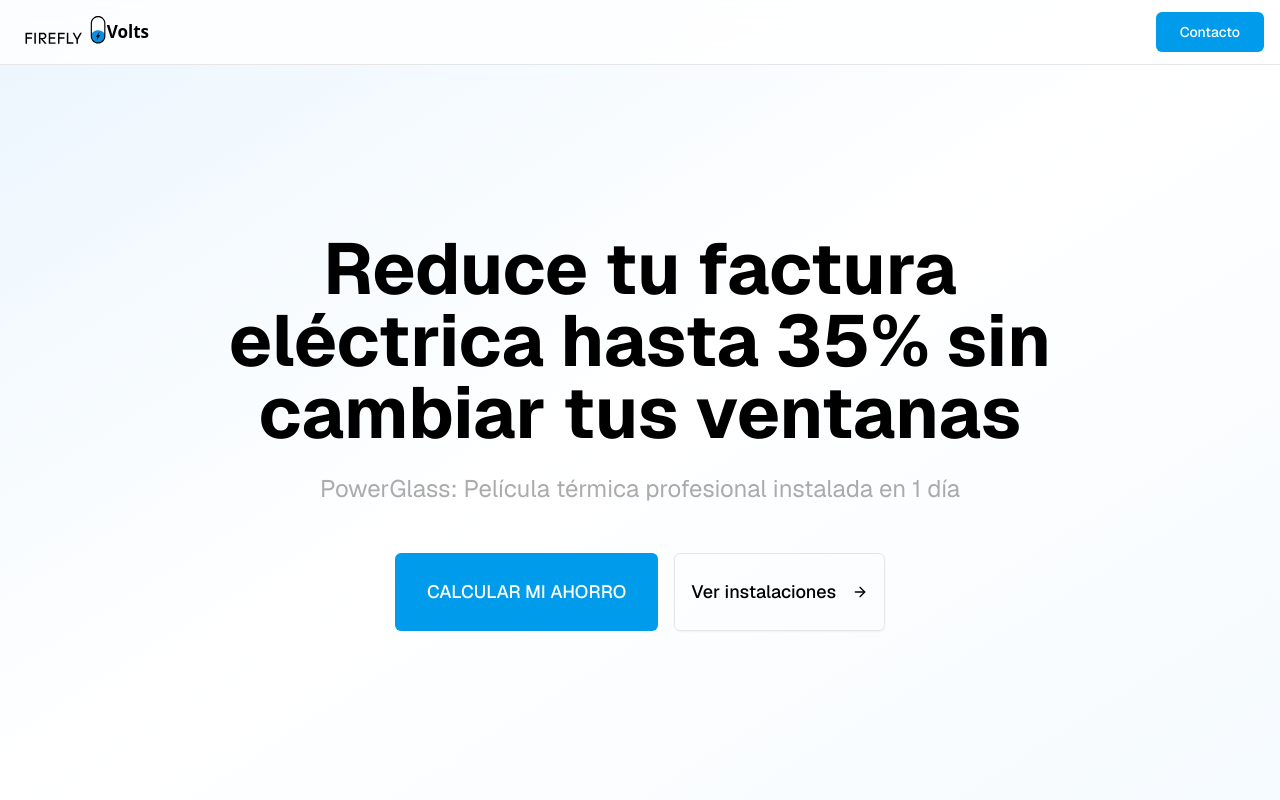
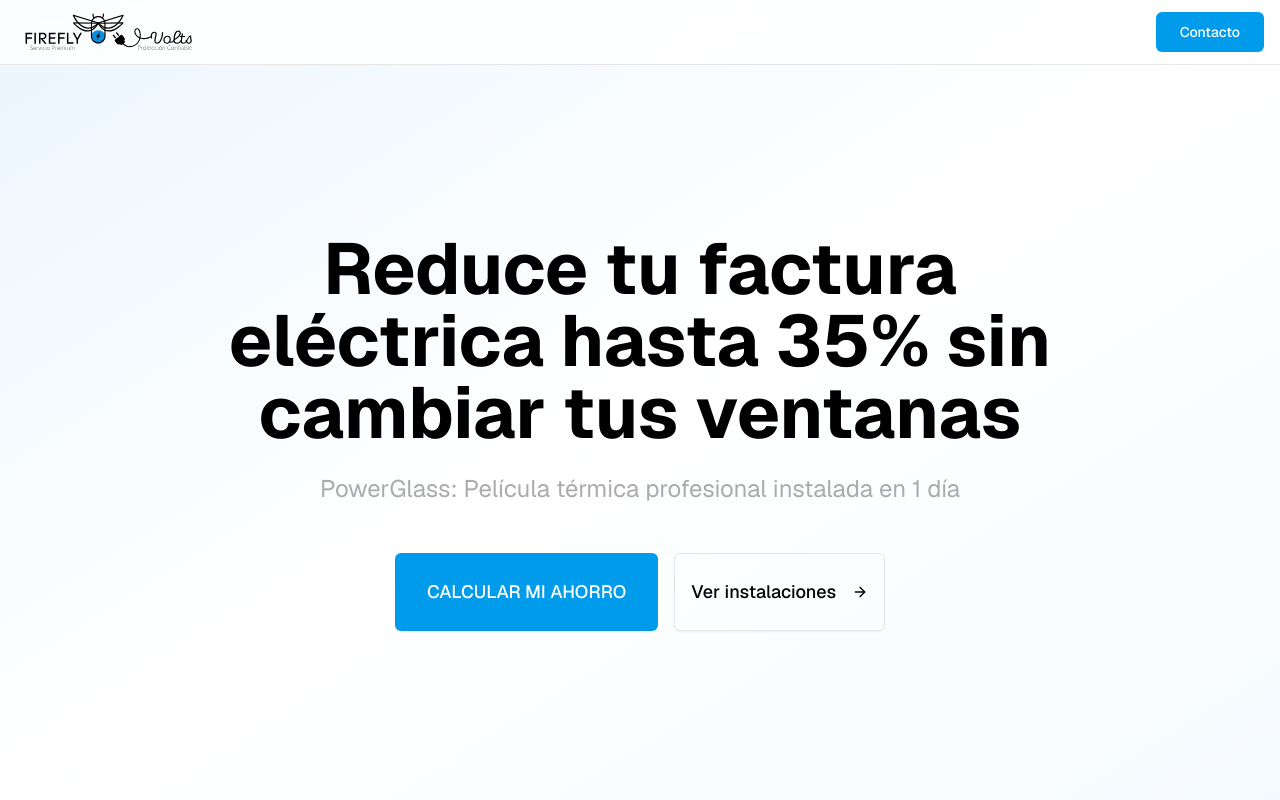
Before and after one commit to fireflyvolts/fireflyvolts, a Next.js app: page / in a window 1280 px wide. Shown: the top 800 px of the page. Built offline with nearby package versions, Linux system fonts and the light colour scheme.

Commit message:
fix: use <img> for static SVG to avoid hydration issues
Replace inline SVG with <img> tag for simpler hydration.

#VERCEL_SKIP

```diff
--- a/app/page.tsx
+++ b/app/page.tsx
@@ -1,7 +1,6 @@
 'use client'
 
 import { useState } from 'react'
-import Image from 'next/image'
 import { Button } from '@/components/ui/button'
 import { Input } from '@/components/ui/input'
 import { Label } from '@/components/ui/label'
@@ -89,19 +88,8 @@ export default function LandingPage() {
       {/* Header */}
       <header className="fixed top-0 left-0 right-0 z-50 bg-background/80 backdrop-blur-md border-b border-border">
         <div className="container mx-auto px-4 h-16 flex items-center justify-between">
-          <svg viewBox="0 0 350 75" className="h-10 w-auto" xmlns="http://www.w3.org/2000/svg">
-            <path d="M17.85,59.56v-20.52h2.84v20.52h-2.84ZM19.22,41.62v-2.58h11.26v2.58h-11.26ZM19.22,50v-2.52h10.67v2.52h-10.67Z" fill="currentColor"/>
-            <path d="M34.41,59.56v-20.52h2.84v20.52h-2.84Z" fill="currentColor"/>
-            <path d="M43,59.56v-20.52h7.91c1.23,0,2.31.25,3.24.76.93.51,1.65,1.21,2.15,2.1.51.89.76,1.89.76,3s-.27,2.17-.81,3.05c-.54.88-1.3,1.56-2.3,2.05-1,.49-2.17.73-3.52.73h-1.73v-1.29l8.85,10.11h-3.72l-8.44-10.2v-.82h4.46c1.39,0,2.44-.31,3.17-.92.72-.62,1.08-1.48,1.08-2.59s-.33-1.91-.98-2.51c-.66-.6-1.59-.89-2.8-.89h-4.48v17.94h-2.84Z" fill="currentColor"/>
-            <path d="M61.41,59.56v-20.52h2.84v20.52h-2.84ZM62.78,41.62v-2.58h11.26v2.58h-11.26ZM62.78,50v-2.52h10.67v2.52h-10.67ZM62.78,59.56v-2.58h11.4v2.58h-11.4Z" fill="currentColor"/>
-            <path d="M78.73,59.56v-20.52h2.84v20.52h-2.84ZM80.11,41.62v-2.58h11.26v2.58h-11.26ZM80.11,50v-2.52h10.67v2.52h-10.67Z" fill="currentColor"/>
-            <path d="M95.29,59.56v-20.52h2.84v20.52h-2.84ZM96.67,59.56v-2.7h10.82v2.7h-10.82Z" fill="currentColor"/>
-            <path d="M113.29,59.56v-7.68l-7.12-12.84h3.11l6.16,11.37-1.44-.03,6.27-11.34h3.17l-7.3,12.84v7.68h-2.84Z" fill="currentColor"/>
-            <path d="M166.56,41.12v4.2c0,6.98-5.66,12.63-12.64,12.63s-12.64-5.66-12.64-12.63v-4.21c2.66-4.17,7.33-6.93,12.64-6.93s9.99,2.77,12.64,6.94Z" fill="#0a8ee0"/>
-            <path d="M153.91,59.05c-7.57,0-13.73-6.15-13.73-13.72v-24.11c0-.09,0-.17,0-.26.03-1.52.3-3.01.82-4.43.91-2.5,2.53-4.68,4.67-6.29,2.39-1.79,5.24-2.74,8.23-2.74s5.84.95,8.23,2.74c.52.39,1.02.82,1.48,1.28,1.41,1.41,2.52,3.14,3.2,5.01.52,1.42.79,2.92.82,4.44,0,.07,0,.16,0,.25v24.11c0,7.56-6.16,13.72-13.73,13.72ZM153.91,9.67c-2.52,0-4.92.8-6.93,2.3-1.81,1.36-3.17,3.19-3.94,5.29-.44,1.2-.67,2.45-.69,3.73v.02c0,.06,0,.13,0,.2v24.11c0,6.37,5.18,11.55,11.55,11.55s11.56-5.18,11.56-11.55v-24.11c0-.07,0-.13,0-.2-.02-1.3-.25-2.55-.69-3.75-.57-1.57-1.5-3.03-2.69-4.22-.39-.39-.81-.75-1.24-1.08-2.01-1.5-4.41-2.3-6.93-2.3Z" fill="currentColor"/>
-            <polygon points="156.83 36.57 149.6 47.12 153.54 45.96 151 53.23 158.23 42.68 154.28 43.84 156.83 36.57" fill="currentColor"/>
-            <text x="170" y="48" fontSize="32" fontWeight="bold" fill="currentColor" fontFamily="system-ui, -apple-system, sans-serif">Volts</text>
-          </svg>
+          {/* eslint-disable-next-line @next/next/no-img-element */}
+          <img src="/logo-header.svg" alt="Firefly Volts" className="h-10 w-auto" />
           <Button size="lg">Contacto</Button>
         </div>
       </header>
```
